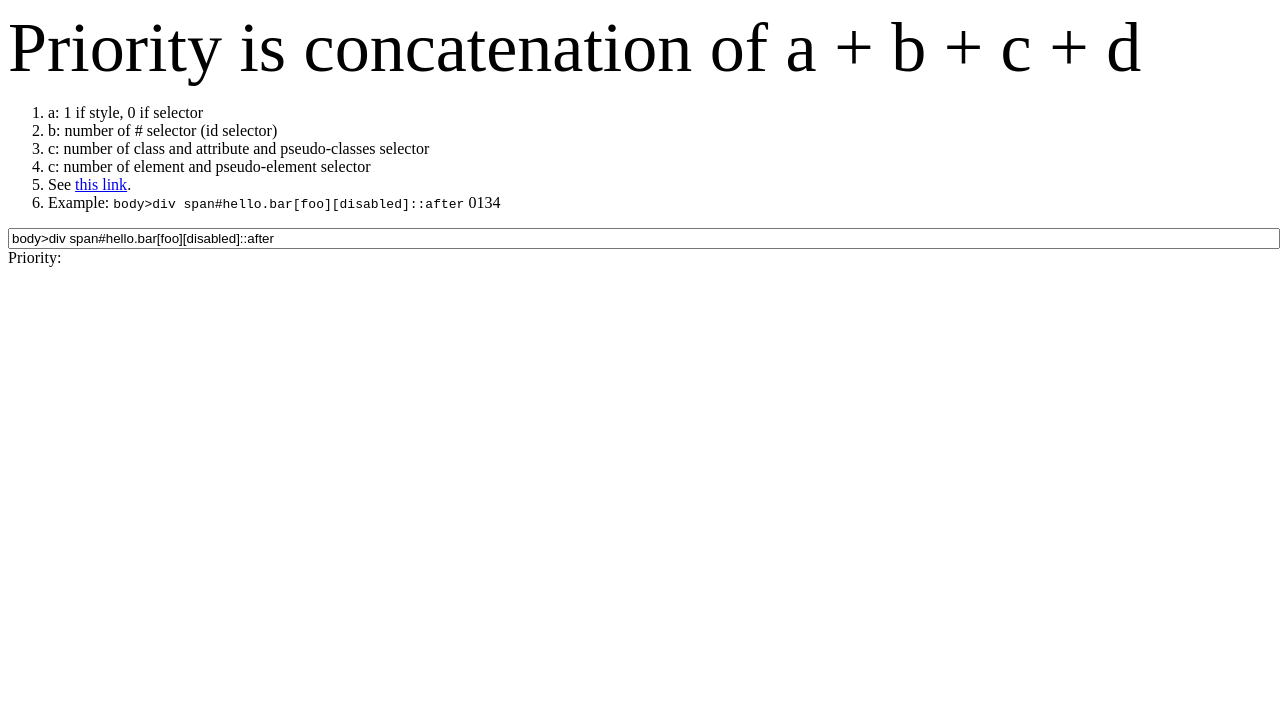
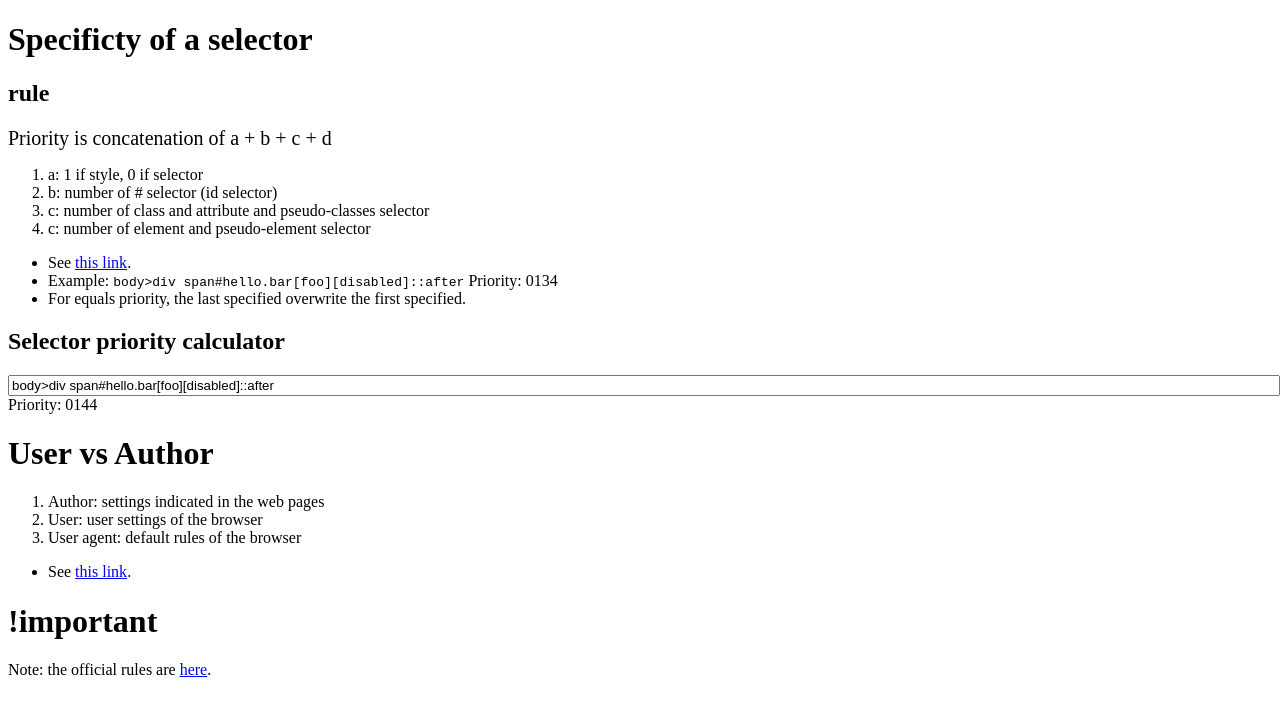
Before and after one commit to jlguenego/example_css, a website: page app/05-priority/index.html in a window 1280 px wide. Drawn offline with Linux system fonts and the light colour scheme.

Commit message:
add: title corrected

```diff
--- a/app/05-priority/index.html
+++ b/app/05-priority/index.html
@@ -2,23 +2,55 @@
 <html>
 
 <head>
-	<title>Selector</title>
+	<title>Priotity</title>
+	<style>
+		body#foo>span#hello.bar[foo] {
+			font-size: 50px;
+		}
+	</style>
 	<link rel="stylesheet" href="style.css" />
 </head>
 
 <body id="foo">
+	<h1>Specificty of a selector</h1>
+	<h2>rule</h2>
 	<span class="bar" id="hello" foo>Priority is concatenation of a + b + c + d</span>
 	<ol>
 		<li> a: 1 if style, 0 if selector</li>
 		<li> b: number of # selector (id selector)</li>
 		<li> c: number of class and attribute and pseudo-classes selector </li>
-		<li> c: number of element and  pseudo-element selector </li>
-		<li> See <a href="https://stackoverflow.com/questions/4072365/css-understanding-the-selectors-priority-specificity">this link</a>.</li>
-		<li> Example: <code>body>div span#hello.bar[foo][disabled]::after</code> 0134</li>
+		<li> c: number of element and pseudo-element selector </li>
+
 	</ol>
-	<input name="selector" value="body>div span#hello.bar[foo][disabled]::after"><br>
-	Priority: <priority></priority><br>
-	<script src="main.js" ></script>
+	<ul>
+		<li> See
+			<a href="https://stackoverflow.com/questions/4072365/css-understanding-the-selectors-priority-specificity">this link</a>.</li>
+		<li> Example:
+			<code>body>div span#hello.bar[foo][disabled]::after</code> Priority: 0134</li>
+		<li>For equals priority, the last specified overwrite the first specified.</li>
+	</ul>
+
+	<h2>Selector priority calculator</h2>
+	<input name="selector" value="body>div span#hello.bar[foo][disabled]::after">
+	<br> Priority:
+	<priority></priority>
+	<br>
+	<h1>User vs Author</h1>
+	<ol>
+		<li>Author: settings indicated in the web pages</li>
+		<li>User: user settings of the browser</li>
+		<li>User agent: default rules of the browser</li>
+	</ol>
+	<ul>
+		<li>See
+			<a href="https://stackoverflow.com/questions/18252356/what-is-the-difference-between-default-user-and-author-style-sheets">this link</a>.</li>
+		</li>
+	</ul>
+	<h1>!important</h1>
+
+	Note: the official rules are
+	<a href="https://www.w3.org/TR/CSS2/cascade.html">here</a>.
+	<script src="main.js"></script>
 </body>
 
 </html>
--- a/app/05-priority/main.js
+++ b/app/05-priority/main.js
@@ -2,7 +2,8 @@
     'use strict';
 
     document.addEventListener('DOMContentLoaded', computePriority);
-    document.querySelector('input').addEventListener('input', computePriority);
+    var input = document.querySelector('input');
+    input.addEventListener('input', computePriority);
 
     function computePriority() {
         var value = input.value;
--- a/app/05-priority/style.css
+++ b/app/05-priority/style.css
@@ -1,5 +1,5 @@
 body#foo>span#hello.bar[foo] {
-	font-size: 70px;
+	font-size: 20px;
 }
 
 body>span#hello {
```
Also changed, not shown: app/03-body/index.html (+1 -1 lines), app/04-style/index.html (+1 -1 lines).
